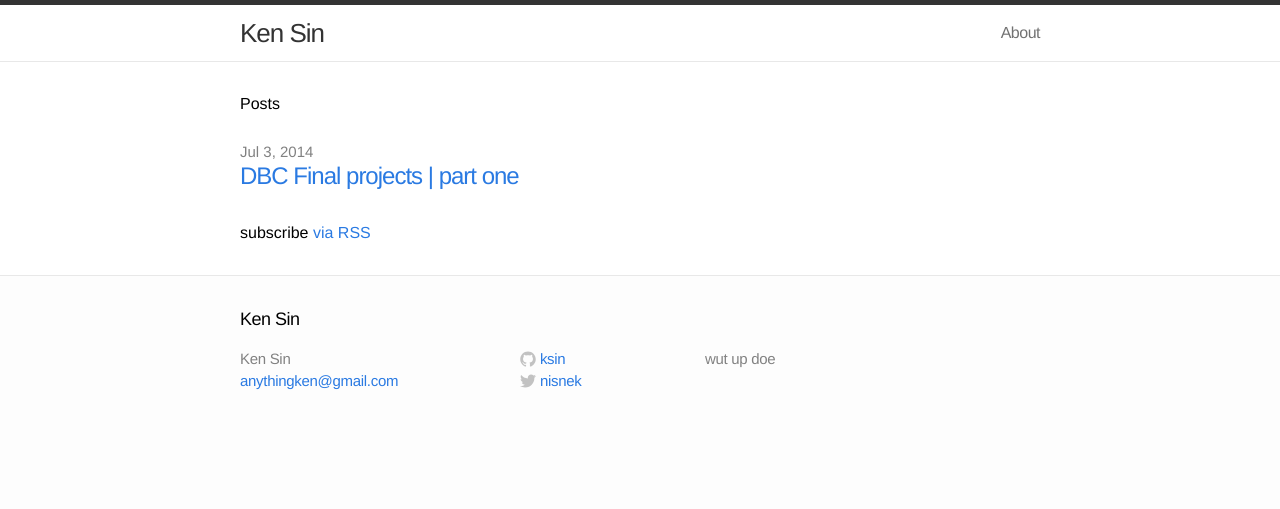
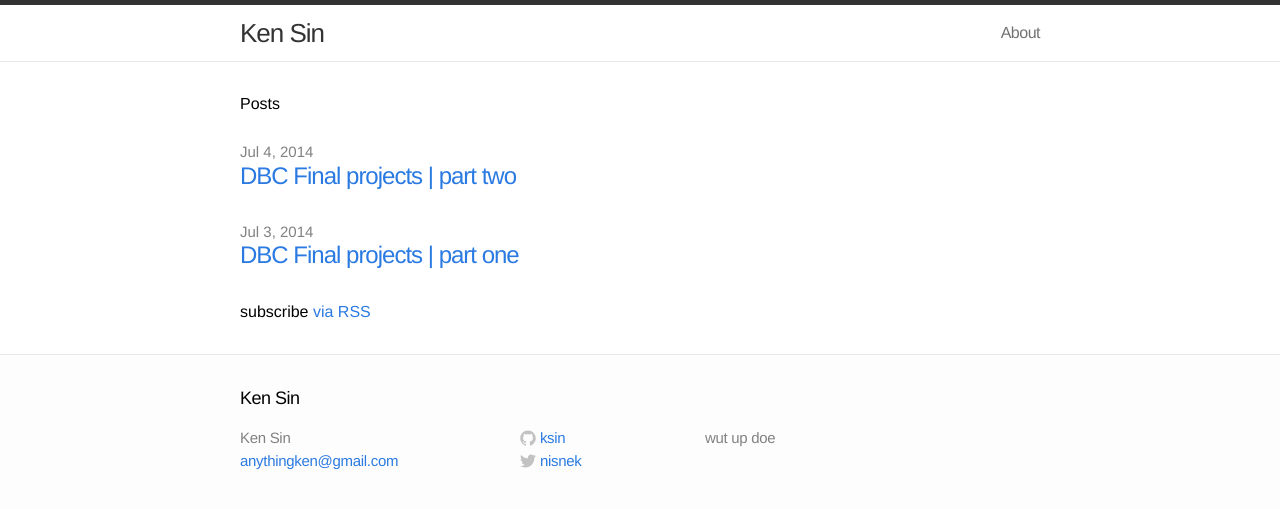
Before and after one commit to ksin/ksin.github.io, a Jekyll site: the page built from index.html, in a window 1280 px wide. Shown: the top 509 px of the page. Built offline with Jekyll 4.4.1, drawn with Linux system fonts in a browser that asks for light colours.

Commit message:
Typo and setup post 2

```diff
--- a/_posts/2014-07-02-dbc-final-projects-part-one.markdown
+++ b/_posts/2014-07-02-dbc-final-projects-part-one.markdown
@@ -20,9 +20,9 @@ Afterwards, I was compelled to tell everyone what my ideal final project was, th
 
 The brief version of it was: I think following good git workflow, documenting code a lot, following good preset conventions, and just standardizing everything we do among each other, will make all our lives much easier.
 
-*To me, someone who is organized and conscious of passing code to teammates is much more valuable than someone technically gifted and pushes code quickly. Besides, I already believe everyone in our team is really smart. Some standards I hope we can follow this next week includes: adding comments to any methods longer than 5 lines, writing tests for everything, making sure all the tests pass before pushing a branch, making sure you have a complete feature before making a pull request. Judy also proposed we code review everything before we merge it to follow industry standards.
+*To me, someone who is organized and conscious of passing code to teammates is much more valuable than someone technically gifted and pushes code quickly. Besides, I already believe everyone in our team is really smart. Some standards I hope we can follow this next week includes: adding comments to any methods longer than 5 lines, writing tests for everything, making sure all the tests pass before pushing a branch, making sure you have a complete feature before making a pull request. Judy also proposed we code review everything before we merge it to follow industry standards.*
 
-I really like that everyone in my team wants to hold ourselves to a high standard and make professional grade code. What I think we can learn from previous final projects is that rather than stretching ourselves too far technically and trying to too add many features, focus on the MVP of our product and making it run extremely crisply and efficiently. I mean, there will be a lot of technical functionalities we'll be implementing regardless, but I'd like us to put a lot of focus on design and user experience. Then, refactor the code to make it really modular, so we can extend on it in the future with ease.*
+*I really like that everyone in my team wants to hold ourselves to a high standard and make professional grade code. What I think we can learn from previous final projects is that rather than stretching ourselves too far technically and trying to too add many features, focus on the MVP of our product and making it run extremely crisply and efficiently. I mean, there will be a lot of technical functionalities we'll be implementing regardless, but I'd like us to put a lot of focus on design and user experience. Then, refactor the code to make it really modular, so we can extend on it in the future with ease.*
 
 WELL, that was a long rant. Anyway, Sam and Rebecca came in eventually and gave us a short talk. We elected our team lead, Judy, who we clearly all respect. Next we did a mini-EE (engineer empathy) exercise, where we took turns standing in the middle of a circle and hearing from everyone: "I trust and want to work with you because... and I trust and would want to work with you more if..." It was really pleasant hearing everyone's trust in each other, and maybe I'll go into what we all told each other someday.
 
--- /dev/null
+++ b/_posts/2014-07-03-dbc-final-projects-part-two.markdown
@@ -0,0 +1,6 @@
+---
+layout: post
+title:  "DBC Final projects | part two"
+date:   2014-07-04 08:24:00
+categories: dbc final-project
+---
```
Also changed, not shown: other parts of _posts/2014-07-02-dbc-final-projects-part-one.markdown (+1 -0 lines), assets/sqldesigner.png (added).
